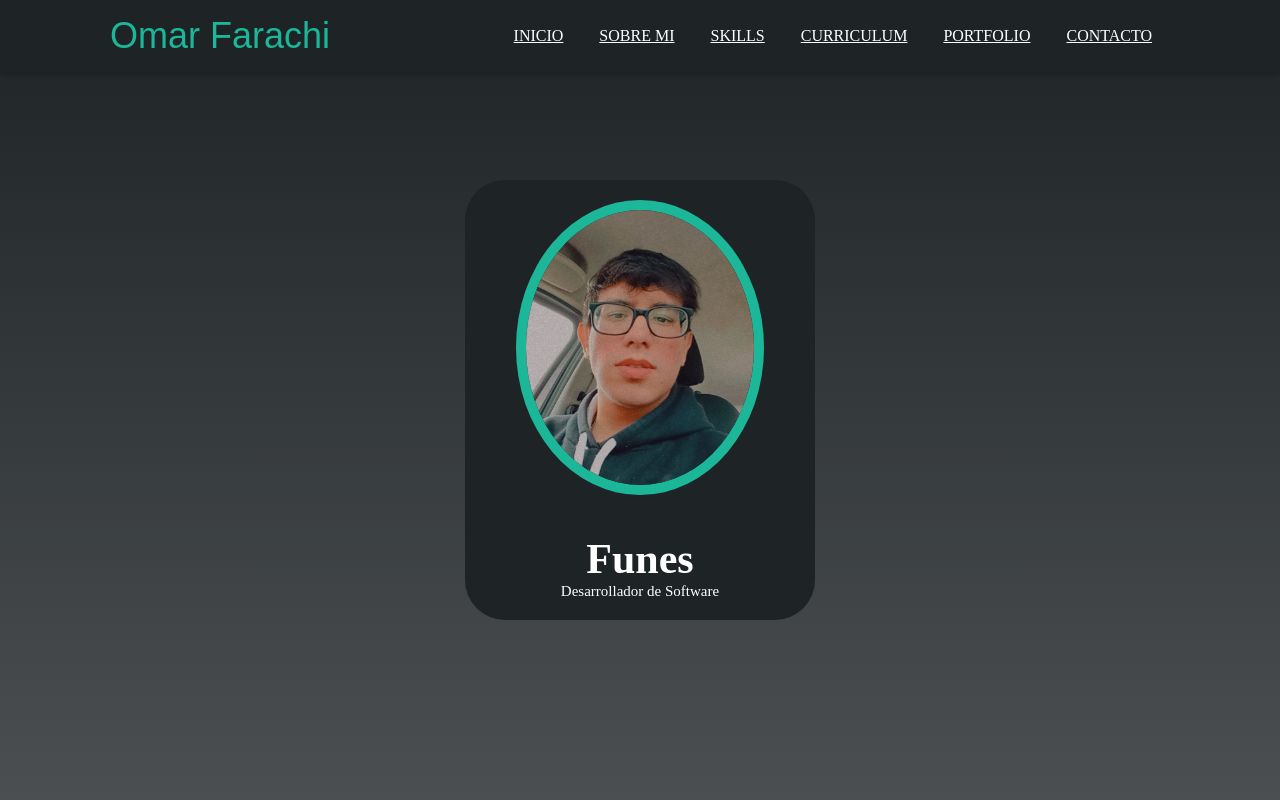
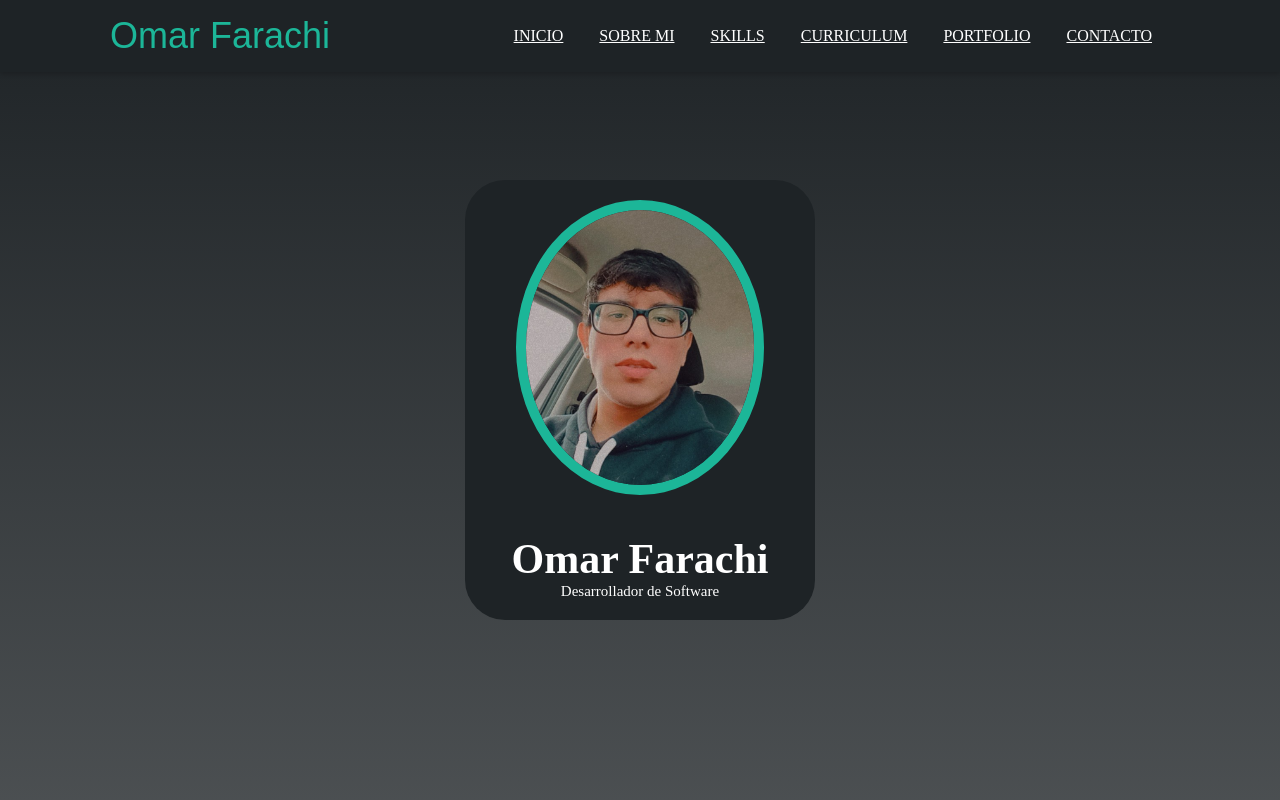
Before and after one commit to omarfarachi1/portfolio, a plain HTML site: page index.html in a window 1280 px wide. Shown: the top 800 px of the page. Drawn offline with Linux system fonts and the light colour scheme; files that its build step writes are made by us from their sources.

Commit message:
Update index.html

```diff
--- a/index.html
+++ b/index.html
@@ -36,7 +36,7 @@
                 <div class="contenedor-imag">
                     <img src="imagenes/fotocv.jpg" alt="">
                 </div>
-                <h1>Funes</h1>
+                <h1>Omar Farachi</h1>
                 <h2>Desarrollador de Software</h2>
             </div>
         </section>
```
